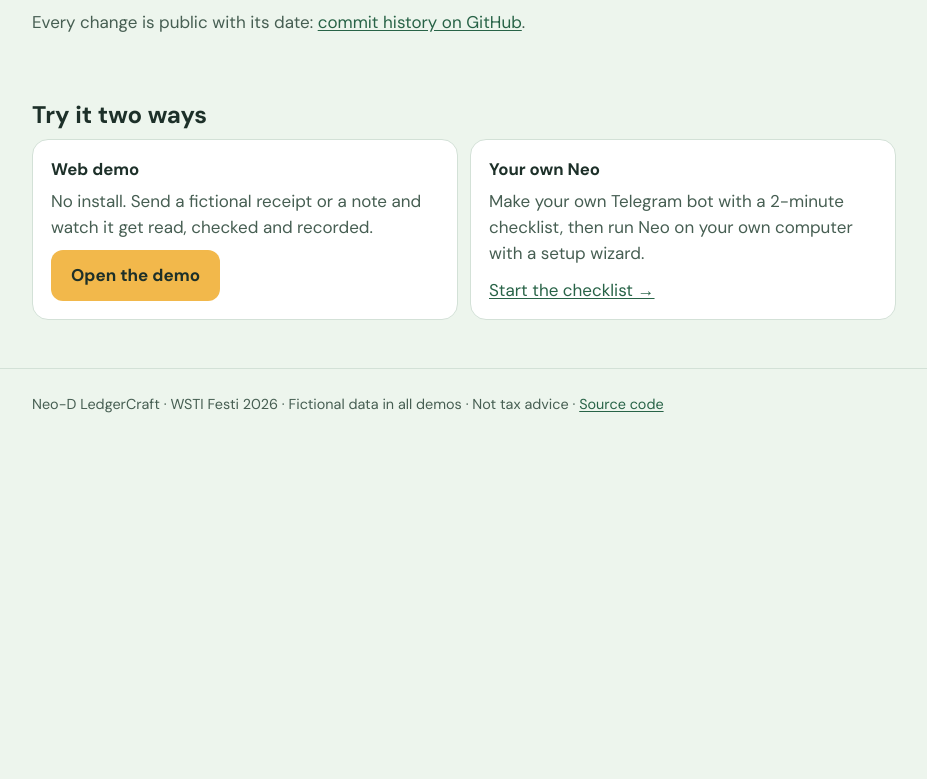
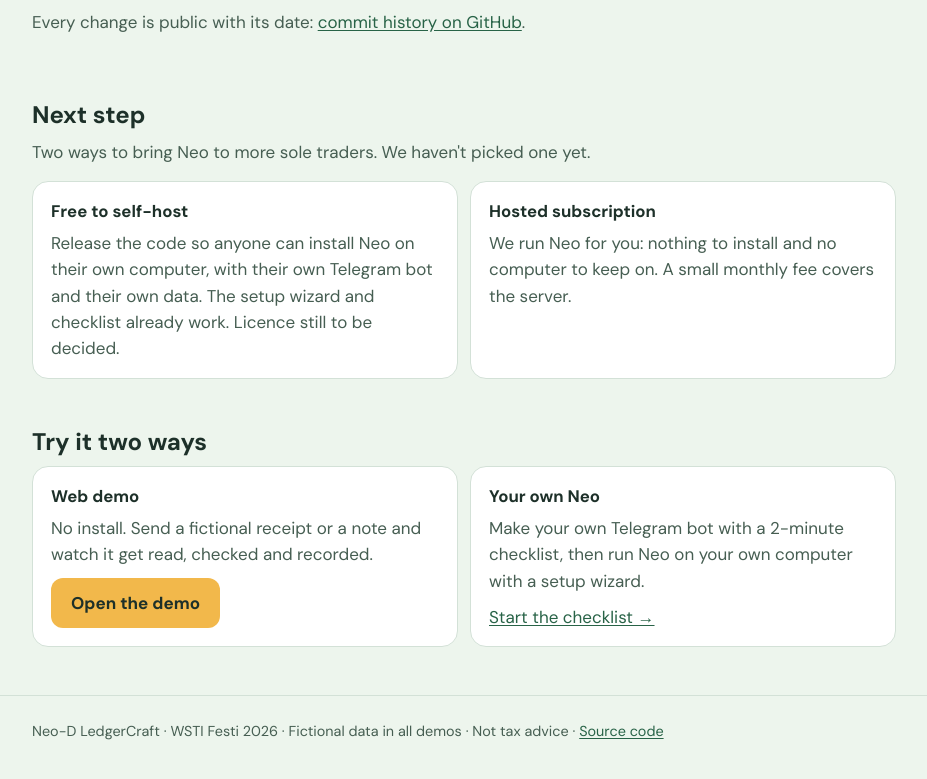
Before and after one commit to nawanugxilef/WSTI_2026, a plain HTML site: page Neo-D LedgerCraft/web/landing.html in a window 1280 px wide. Shown: the part 2712-3491 px from the top of the page, without its empty margins (176-1103 px from the left). Before the commit the page ends 3167 px from the top, so only its background shows below. Drawn offline with Linux system fonts and the light colour scheme.

Commit message:
Landing page: next step (free self-host or hosted subscription)
Co-Authored-By: Claude Opus 5.5 <noreply@anthropic.com>
Claude-Session: https://claude.ai/code/session_013X4xAscxWjk386pV3kRTDh

```diff
--- a/Neo-D LedgerCraft/web/landing.html
+++ b/Neo-D LedgerCraft/web/landing.html
@@ -122,6 +122,15 @@
   </section>
 
   <section>
+    <h2>Next step</h2>
+    <p class="sub">Two ways to bring Neo to more sole traders. We haven't picked one yet.</p>
+    <div class="grid">
+      <div class="card"><h3>Free to self-host</h3><p>Release the code so anyone can install Neo on their own computer, with their own Telegram bot and their own data. The setup wizard and checklist already work. Licence still to be decided.</p></div>
+      <div class="card"><h3>Hosted subscription</h3><p>We run Neo for you: nothing to install and no computer to keep on. A small monthly fee covers the server.</p></div>
+    </div>
+  </section>
+
+  <section>
     <h2>Try it two ways</h2>
     <div class="grid">
       <div class="card"><h3>Web demo</h3><p>No install. Send a fictional receipt or a note and watch it get read, checked and recorded.</p><p style="margin-top:10px"><a class="btn primary" href="https://neo-wsti-demo.madewithfelix.app/demo">Open the demo</a></p></div>
```
